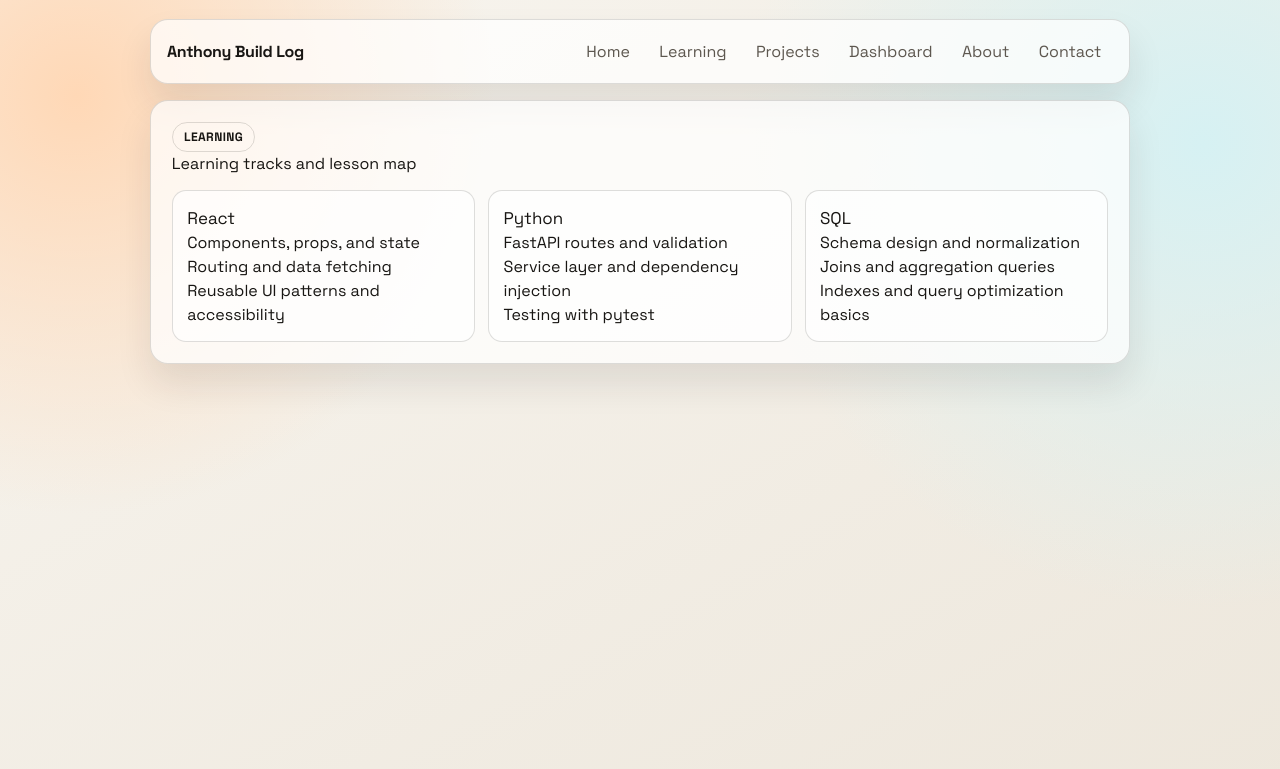
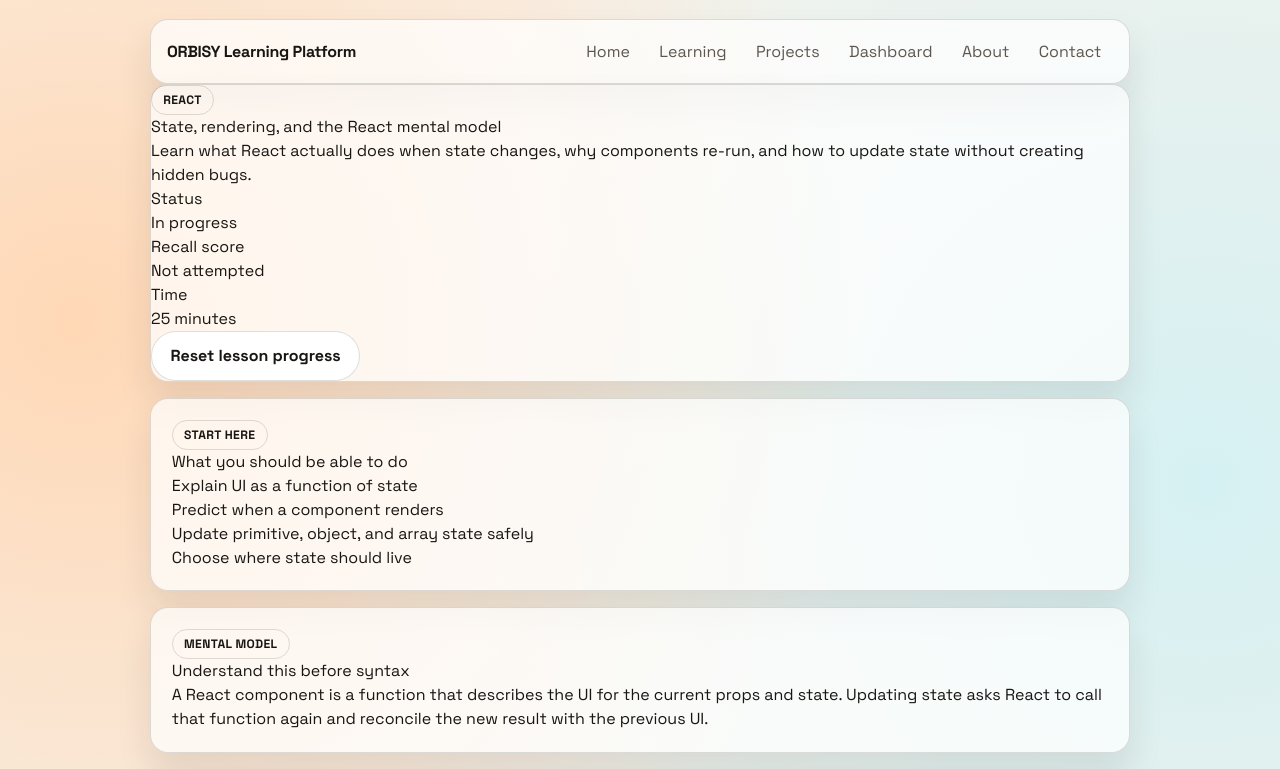
Before and after one commit to eavesa2796/ORBISY---Learning-Platform, a Next.js app: page /learning in a window 1280 px wide. Shown: the top 769 px of the page. Built offline with nearby package versions, Linux system fonts and the light colour scheme.

Commit message:
Replace static learning cards with interactive lesson

```diff
--- a/app/learning/page.tsx
+++ b/app/learning/page.tsx
@@ -1,53 +1,14 @@
+import InteractiveLesson from "@/components/InteractiveLesson";
 import SiteNav from "@/components/SiteNav";
-
-const tracks = [
-  {
-    name: "React",
-    lessons: [
-      "Components, props, and state",
-      "Routing and data fetching",
-      "Reusable UI patterns and accessibility",
-    ],
-  },
-  {
-    name: "Python",
-    lessons: [
-      "FastAPI routes and validation",
-      "Service layer and dependency injection",
-      "Testing with pytest",
-    ],
-  },
-  {
-    name: "SQL",
-    lessons: [
-      "Schema design and normalization",
-      "Joins and aggregation queries",
-      "Indexes and query optimization basics",
-    ],
-  },
-];
+import { lessons } from "@/data/lessons";
 
 export default function LearningPage() {
+  const featuredLesson = lessons[0];
+
   return (
-    <main className="shell">
-      <SiteNav />
-
-      <section className="page-card card">
-        <p className="label">Learning</p>
-        <h1>Learning tracks and lesson map</h1>
-        <div className="grid-three">
-          {tracks.map((track) => (
-            <article key={track.name} className="mini-card">
-              <h2>{track.name}</h2>
-              <ul>
-                {track.lessons.map((lesson) => (
-                  <li key={lesson}>{lesson}</li>
-                ))}
-              </ul>
-            </article>
-          ))}
-        </div>
-      </section>
+    <main className="shell shell-wide">
+      <SiteNav title="ORBISY Learning Platform" />
+      <InteractiveLesson lesson={featuredLesson} />
     </main>
   );
 }
```
